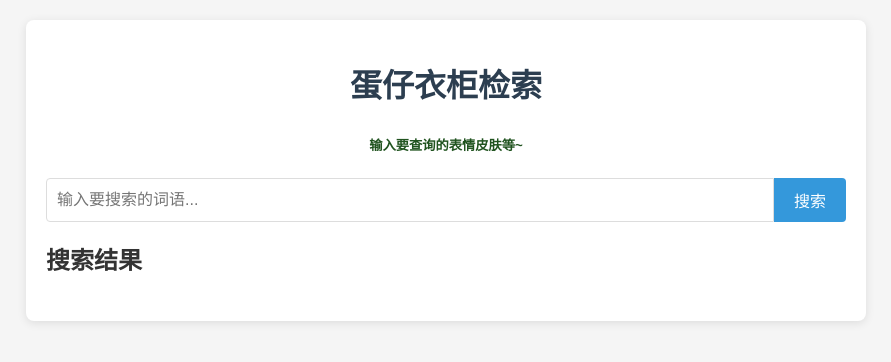
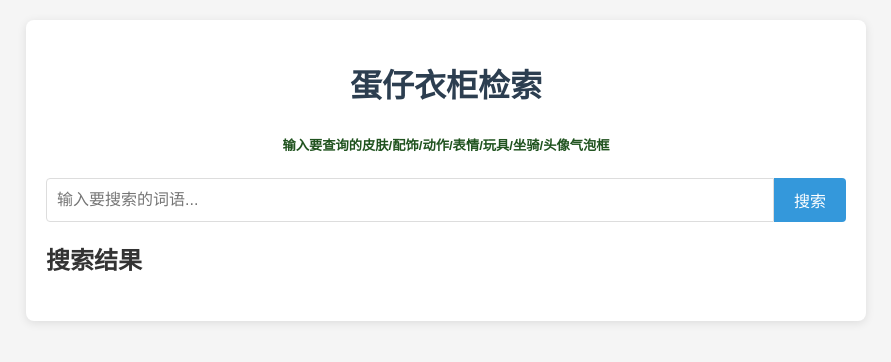
Before and after one commit to zx563485623/-, a plain HTML site: page index.html in a window 1280 px wide. Shown: the whole page, without its empty margins (194-1085 px from the left). Drawn offline with Linux system fonts and the light colour scheme.

Commit message:
再次强迫症修改小标题

```diff
--- a/index.html
+++ b/index.html
@@ -11,7 +11,7 @@
 <body>
     <div class="container">
         <h1>蛋仔衣柜检索</h1>
-        <h5>输入要查询的表情皮肤等~</h5>
+        <h5>输入要查询的皮肤/配饰/动作/表情/玩具/坐骑/头像气泡框</h5>
         <div class="search-box">
             <input type="text" id="search-input" placeholder="输入要搜索的词语...">
             <button id="search-btn">搜索</button>
```
